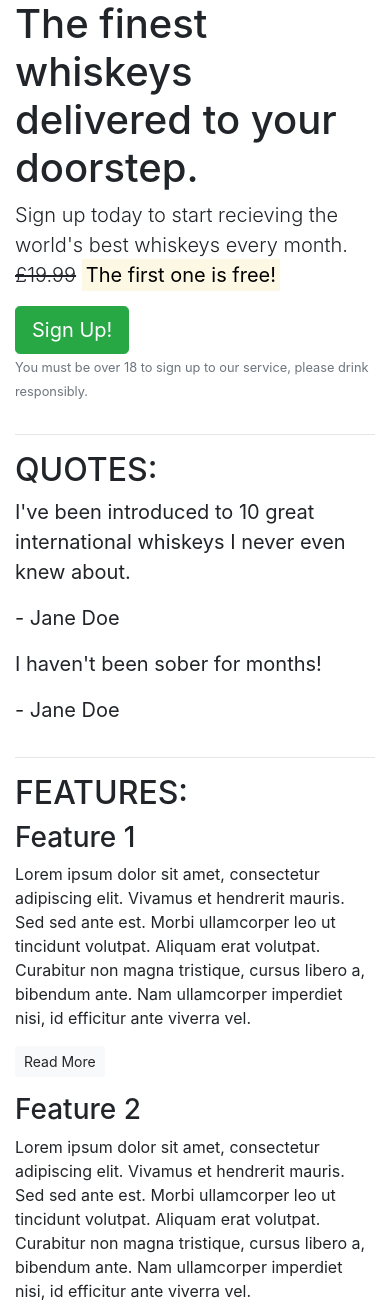
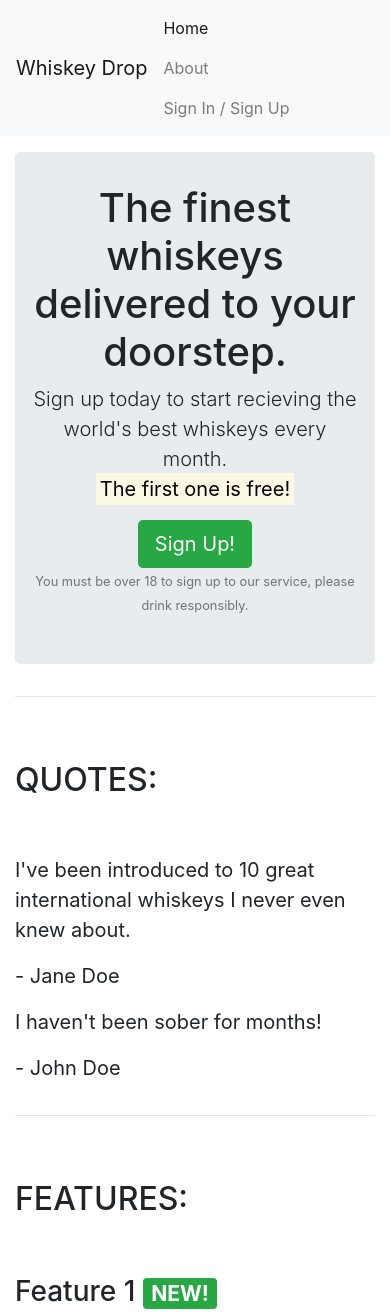
Before and after one commit to Pipicallu/Bootstrap-test, a plain HTML site: page index.html in a window 390 px wide. Shown: the top 1312 px of the page. Drawn offline with nearby package versions, Linux system fonts and the light colour scheme.

Commit message:
added responsiveness for mobile and desktop sizing added icons, added sale banner and alerts

```diff
--- a/index.html
+++ b/index.html
@@ -7,15 +7,39 @@
     <title>Whiskey Drop | Taste a new whiskey every month</title>
     <link rel="stylesheet" href="https://stackpath.bootstrapcdn.com/bootstrap/4.4.1/css/bootstrap.min.css" integrity="sha384-Vkoo8x4CGsO3+Hhxv8T/Q5PaXtkKtu6ug5TOeNV6gBiFeWPGFN9MuhOf23Q9Ifjh" crossorigin="anonymous">
     <script src="https://stackpath.bootstrapcdn.com/bootstrap/4.4.1/js/bootstrap.min.js" integrity="sha384-wfSDF2E50Y2D1uUdj0O3uMBJnjuUD4Ih7YwaYd1iqfktj0Uod8GCExl3Og8ifwB6" crossorigin="anonymous"></script>
+    <script src="https://kit.fontawesome.com/ac8551d6f8.js" crossorigin="anonymous"></script>
 </head>
 <body>
-<article class="container">
-    <section class="callout">
+<nav class="navbar navbar-light bg-light navbar-expand-sm">
+  <a href="/" class="navbar-brand">Whiskey Drop</a>
+    <ul class="navbar-nav mr-auto">
+        <li class="active nav-item mr-2"><a class="nav-link" href="/">Home</a></li>
+        <li class="nav-item mr-2"><a class="nav-link" href="/about">About</a></li>
+        <li class="nav-item mr-2 d-block d-sm-none"><a class="nav-link" href="/login">Sign In / Sign Up</a></li>
+    </ul>
+    <div class="d-none d-md-block">
+        <p class="navbar-text my-auto mr-2">Great whiskey delivered to your door!</p>
+        <a href="/login">Sign In / Sign Up</a>
+    </div>
+</nav>
+<article class="container mt-3">
+    <div class="row">
+        <div class="col-12">
+        <div class="d-none d-sm-block">
+          <div class="alert alert-warning">
+          <strong>Sale Now On!</strong> We've got a sale on. Get a 12 month subscription for the price of 6! <a href="">See here for details!</a>
+          </div>
+          </div>
+        </div>
+    </div>
+    <section class="callout jumbotron text-center">
         <div class="row">
             <div class="col-12">
                 <h1>The finest whiskeys delivered to your doorstep.</h1>
                 <p class="lead">Sign up today to start recieving the world's best whiskeys every month.
-                <s>£19.99</s> <strong><mark> The first one is free!</mark></strong></p>
+                <s class="d-none d-sm-inline">£19.99</s>
+                <span class="d-inline d-sm-none"><br></span>
+                <strong><mark> The first one is free!</mark></strong></p>
                 <button class="btn btn-success btn-lg">Sign Up!</button>
                 <p class="text-muted"><small>You must be over 18 to sign up to our service, please drink responsibly.</small></p>
             </div>
@@ -24,38 +48,52 @@
 <hr>
 <section>
     <div class="row">
-        <div class="col-12">
+        <div class="col-12 my-5">
             <h2 class="text-uppercase">Quotes:</h2>
         </div>
     </div>
         <div class="row">
             <div class="col-12 col-md-6">
+            <div class="media">
+            <div class="d-none d-sm-block">
+            <img src="images/girl-image.png" class="rounded-circle mr-3" height="100" width="100" alt="image-of-girl">
+            </div>
+            <div class="media-body">
                 <blockquote class="blockquote">
                     <p>I've been introduced to 10 great international whiskeys I never even knew about.</p>
                     <p>- Jane Doe</p>
                 </blockquote>
+                 </div>
+                </div>
             </div>
 
 
     <div class="col-12 col-md-6">
+            <div class="media">
+            <div class="d-none d-sm-block">
+            <img src="images/guy-image.png" class="rounded-circle mr-3" height="100" width="100" alt="image-of-guy">
+            </div>
+            <div class="media-body">
             <blockquote class="blockquote">
                 <p>I haven't been sober for months!</p>
-                <p>- Jane Doe</p>
+                <p>- John Doe</p>
             </blockquote>
+            </div>
+            </div>
         </div>
     </div>
 </section>
 <hr>
 <section>
     <div class="row">
-        <div class="col-12">
+        <div class="col-12 my-5">
             <h2 class="text-uppercase">Features:</h2>
         </div>
     </div>
     <div class="row">
         <div class="col-12 col-md-6 col-lg-4">
             <div class="feature">
-                <h3>Feature 1</h3>
+                <h3><i class="fas fa-gift d-none d-sm-block"></i> Feature 1 <span class="badge badge-success">NEW!</span></h3>
                 <p>Lorem ipsum dolor sit amet, consectetur adipiscing elit. Vivamus et hendrerit mauris. Sed sed ante est. Morbi ullamcorper leo ut tincidunt volutpat. Aliquam erat volutpat. Curabitur non magna tristique, cursus libero a, bibendum ante. Nam ullamcorper imperdiet nisi, id efficitur ante viverra vel.</p>
                 <p><a class="btn btn-sm btn-light" href="">Read More</a></p>
             </div>
@@ -63,7 +101,7 @@
 
     <div class="col-12 col-md-6 col-lg-4">
         <div class="feature">
-            <h3>Feature 2</h3>
+            <h3><i class="fas fa-credit-card d-none d-sm-block"></i> Feature 2</h3>
             <p>Lorem ipsum dolor sit amet, consectetur adipiscing elit. Vivamus et hendrerit mauris. Sed sed ante est. Morbi ullamcorper leo ut tincidunt volutpat. Aliquam erat volutpat. Curabitur non magna tristique, cursus libero a, bibendum ante. Nam ullamcorper imperdiet nisi, id efficitur ante viverra vel.</p>
             <p><a class="btn btn-sm btn-light" href="">Read More</a></p>
         </div>
@@ -71,7 +109,7 @@
 
     <div class="col-12 d-md-none d-lg-block col-lg-4">
         <div class="feature">
-            <h3>Feature 3</h3>
+            <h3><i class="fas fa-times-circle d-none d-sm-block"></i> Feature 3</h3>
             <p>Lorem ipsum dolor sit amet, consectetur adipiscing elit. Vivamus et hendrerit mauris. Sed sed ante est. Morbi ullamcorper leo ut tincidunt volutpat. Aliquam erat volutpat. Curabitur non magna tristique, cursus libero a, bibendum ante. Nam ullamcorper imperdiet nisi, id efficitur ante viverra vel.</p>
             <p><a class="btn btn-sm btn-light" href="">Read More</a></p>
         </div>
```
